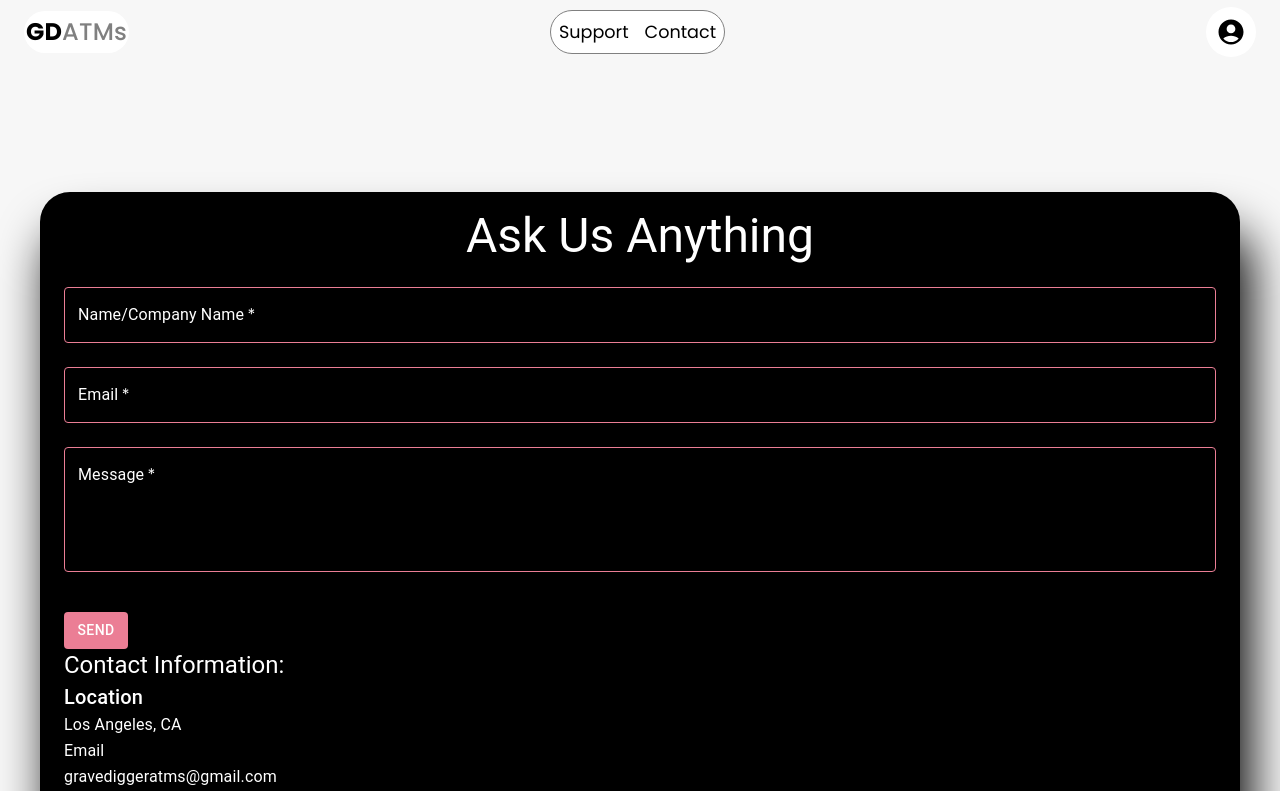
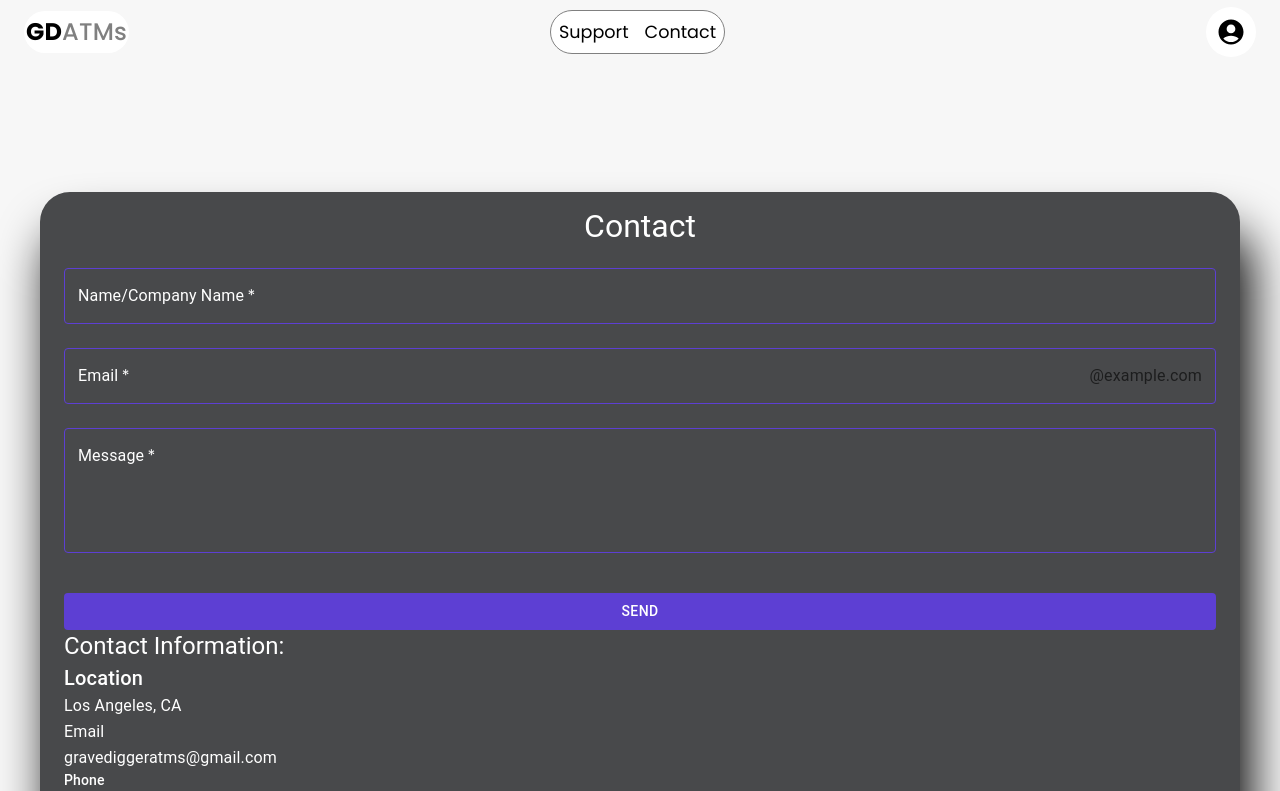
Before and after one commit to pToum21/gd-atms-v2, a React (Vite) app in the folder client/: page /contact in a window 1280 px wide. Shown: the top 791 px of the page. Built offline with nearby package versions, Linux system fonts and the light colour scheme; no server answers.

Commit message:
changing the style of the contact infromation

```diff
--- a/client/src/components/Login.jsx
+++ b/client/src/components/Login.jsx
@@ -73,7 +73,7 @@ const Login = ({ open, onClose }) => {
         borderRadius: '30px',
     };
     const avatarStyle = { backgroundColor: '#1bbd7e' };
-    const btnStyle = { margin: '8px 0', backgroundColor: '#eb7e95' };
+    const btnStyle = { margin: '8px 0', backgroundColor: '#5D3FD3' };
     const textFieldStyle = { marginBottom: '16px', color: 'white' };
 
     const customTheme = createTheme({
--- a/client/src/pages/Contact.jsx
+++ b/client/src/pages/Contact.jsx
@@ -30,8 +30,8 @@ function Contact() {
 
   return (
     <div style={{marginTop: '15%'}}>
-      <Container sx={{ backgroundColor: '#000', color: '#fff', padding: '16px', borderRadius: '30px', width: '95vw', boxShadow: '10px 40px 50px rgba(0, 0, 0, 6)' }}>
-        <Typography variant="h3" sx={{textAlign: 'center', fontSize: '3rem', marginBottom: '2%'}} className="contact-me-header">Ask Us Anything </Typography>
+      <Container sx={{ backgroundColor: 'rgb(72, 73, 75)', color: '#fff', padding: '16px', borderRadius: '30px', width: '95vw', boxShadow: '10px 40px 50px rgba(0, 0, 0, 6)' }}>
+        <Typography variant="h3" sx={{textAlign: 'center', fontSize: '2rem', marginBottom: '2%'}} className="contact-me-header">Contact </Typography>
 
         <form onSubmit={handleSubmit}>
           <TextField
@@ -44,7 +44,7 @@ function Contact() {
             sx={{
               marginBottom: '24px',
               '& .MuiInputBase-input': { color: '#fff' },
-              '& .MuiOutlinedInput-notchedOutline': { borderColor: '#eb7e95' },
+              '& .MuiOutlinedInput-notchedOutline': { borderColor: '#5D3FD3' },
               '& .MuiFormLabel-root': { color: '#fff' },
               '& .MuiInputLabel-root.Mui-focused': { color: '#fff' },
             }}
@@ -65,7 +65,7 @@ function Contact() {
             sx={{
               marginBottom: '24px',
               '& .MuiInputBase-input': { color: '#fff' },
-              '& .MuiOutlinedInput-notchedOutline': { borderColor: '#eb7e95' },
+              '& .MuiOutlinedInput-notchedOutline': { borderColor: '#5D3FD3' },
               '& .MuiFormLabel-root': { color: '#fff' },
               '& .MuiInputLabel-root.Mui-focused': { color: '#fff' },
             }}
@@ -88,7 +88,7 @@ function Contact() {
             sx={{
               marginBottom: '24px',
               '& .MuiInputBase-input': { color: '#fff' },
-              '& .MuiOutlinedInput-notchedOutline': { borderColor: '#eb7e95' },
+              '& .MuiOutlinedInput-notchedOutline': { borderColor: '#5D3FD3' },
               '& .MuiFormLabel-root': { color: '#fff' },
               '& .MuiInputLabel-root.Mui-focused': { color: '#fff' },
             }}
@@ -99,7 +99,7 @@ function Contact() {
           />
 
           <Box mt={2}>
-            <Button type="submit" disabled={state.submitting} sx={{ backgroundColor: '#eb7e95', color: '#fff' }}>Send</Button>
+            <Button type="submit" disabled={state.submitting} sx={{ backgroundColor: '#5D3FD3', width: '100%', color: '#fff' }}>Send</Button>
           </Box>
         </form>
 
```
